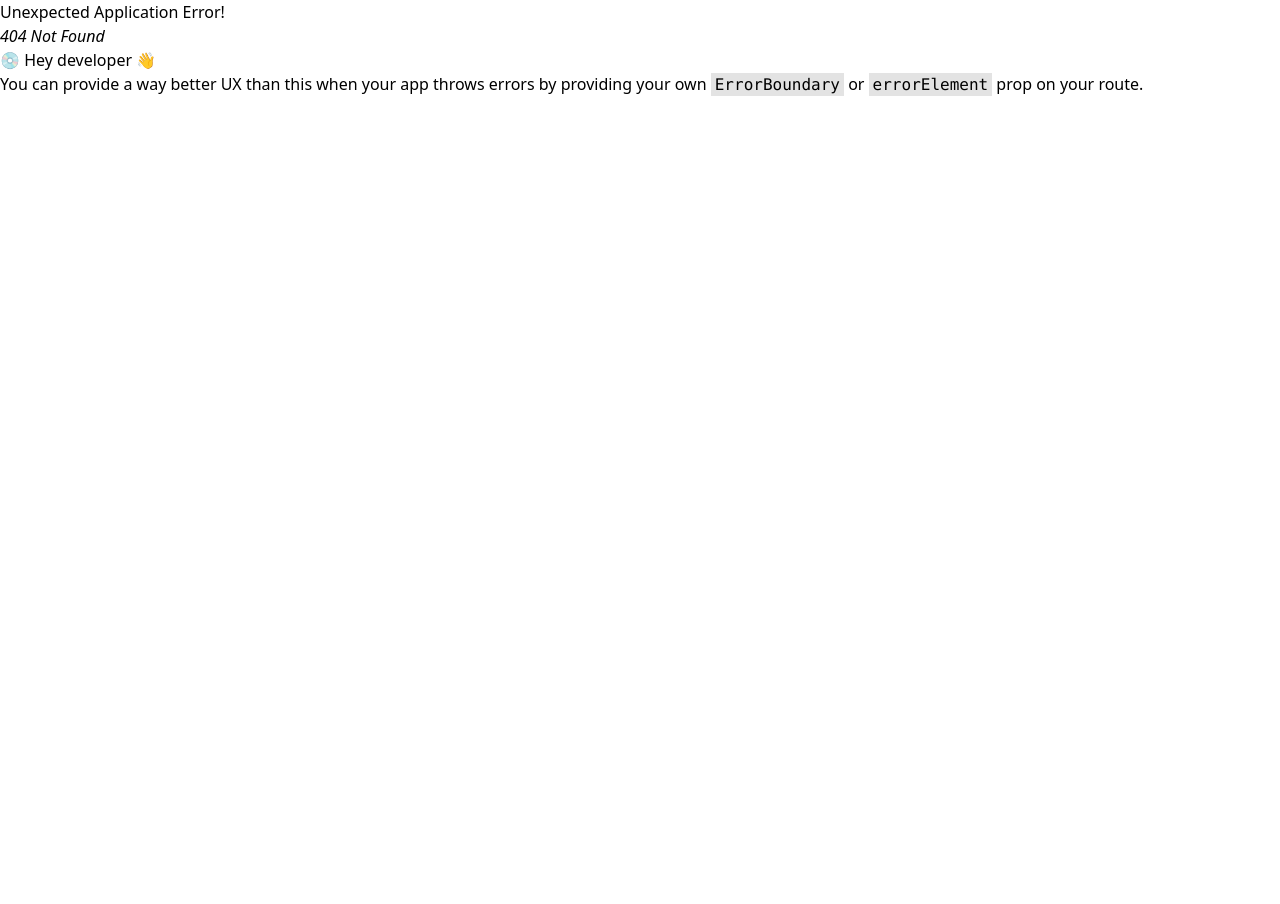
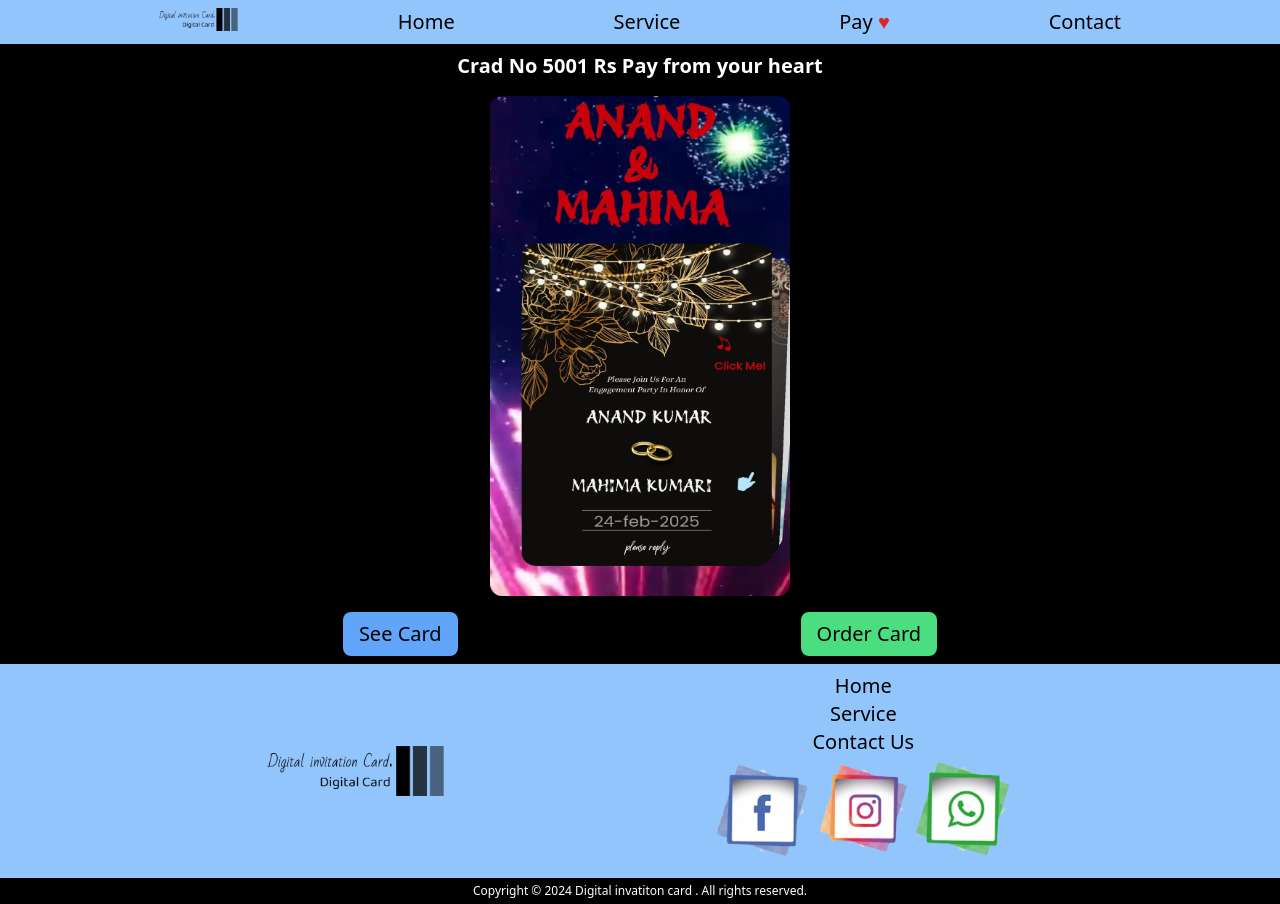
Before and after one commit to Yashveer0/dg-card, a React (Vite) app: page /engagement in a window 1280 px wide. Before the commit this address had no page. Before the commit the page ends 800 px from the top, so only its background shows below. Built offline with nearby package versions, Linux system fonts and the light colour scheme.

Commit message:
engagement update

```diff
--- /dev/null
+++ b/src/components/Engagement.jsx
@@ -0,0 +1,18 @@
+import React from 'react'
+import {Card }from './Card.jsx'
+import card5001 from '../assets/Enge_img/5001.jpeg'
+
+export function Engagement(props) {
+
+
+    return (
+        <>
+            <Card
+            img_src={card5001}
+            h1="5001 Rs Pay from your heart"
+            seeCard="https://demo-5001.netlify.app/"
+            orderCard="https://api.whatsapp.com/send?phone=7701832064&text=I%20want%20to%20Order%20Card%20No%205001."
+            />
+        </>
+    )
+}
--- a/src/components/Hader.jsx
+++ b/src/components/Hader.jsx
@@ -8,7 +8,7 @@ export function Hader(props) {
 
     return (
         <>
-            <div className=' sticky top-0'>
+            <div className=' sticky top-0 z-20'>
                 <ul className='flex justify-evenly bg-blue-300 py-2 sm:font-thin sm:text-xs md:text-xl lg:text-xl text-black '>
 
 
--- a/src/components/Main.jsx
+++ b/src/components/Main.jsx
@@ -6,7 +6,14 @@ export  function Main(props) {
     return (
         <>
         <div className=' gap-4 flex-col h-[70vh] flex items-center justify-center'>
-            <Link to="/hinduCard">
+
+        <Link to="/engagement">
+     <button
+      className="bg-blue-500 w-56 hover:bg-blue-700 text-white font-bold py-2 px-4 rounded-md transform transition-transform duration-300 shadow-md"
+    > Engagement Card </button>
+    </Link>
+
+      <Link to="/hinduCard">
      <button
       className="bg-blue-500 w-56 hover:bg-blue-700 text-white font-bold py-2 px-4 rounded-md transform transition-transform duration-300 shadow-md"
     > Hindu Wedding Card </button>
--- a/src/main.jsx
+++ b/src/main.jsx
@@ -12,6 +12,7 @@ import { BrithdayCards } from './components/Brithday_Cards.jsx'
 import { Service } from './components/Service.jsx'
 import { ContactUs } from './components/Contact_Us.jsx'
 import { Pay } from './components/Pay.jsx'
+import { Engagement } from './components/Engagement.jsx'
 
 const router = createBrowserRouter([
   {
@@ -52,6 +53,10 @@ const router = createBrowserRouter([
     },{
       path: '/pay',
       element: <Pay/>
+    },
+    {
+      path: '/engagement',
+      element: <Engagement />
     }
 
 
```
Also changed, not shown: src/assets/Enge_img/5001.jpeg (added).
